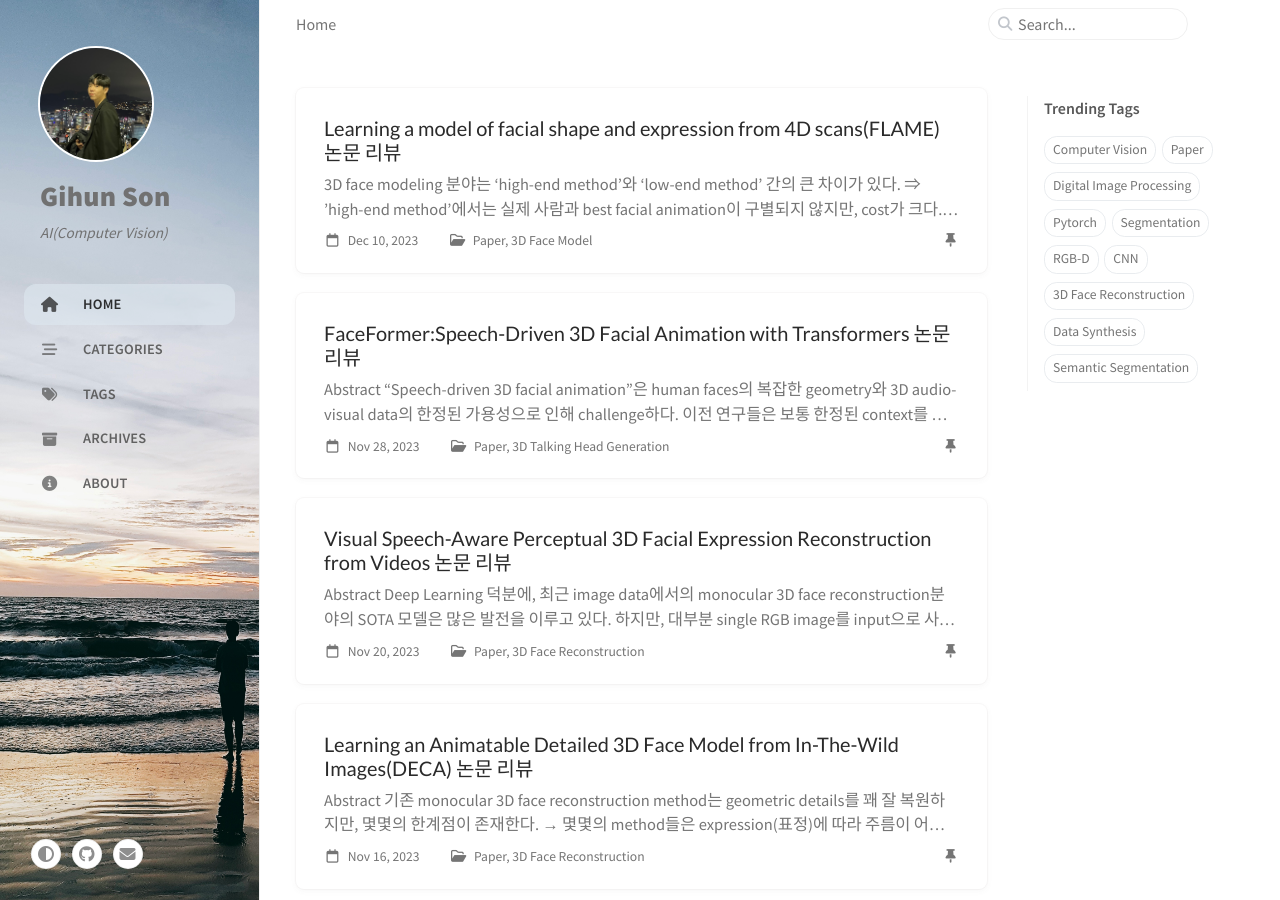
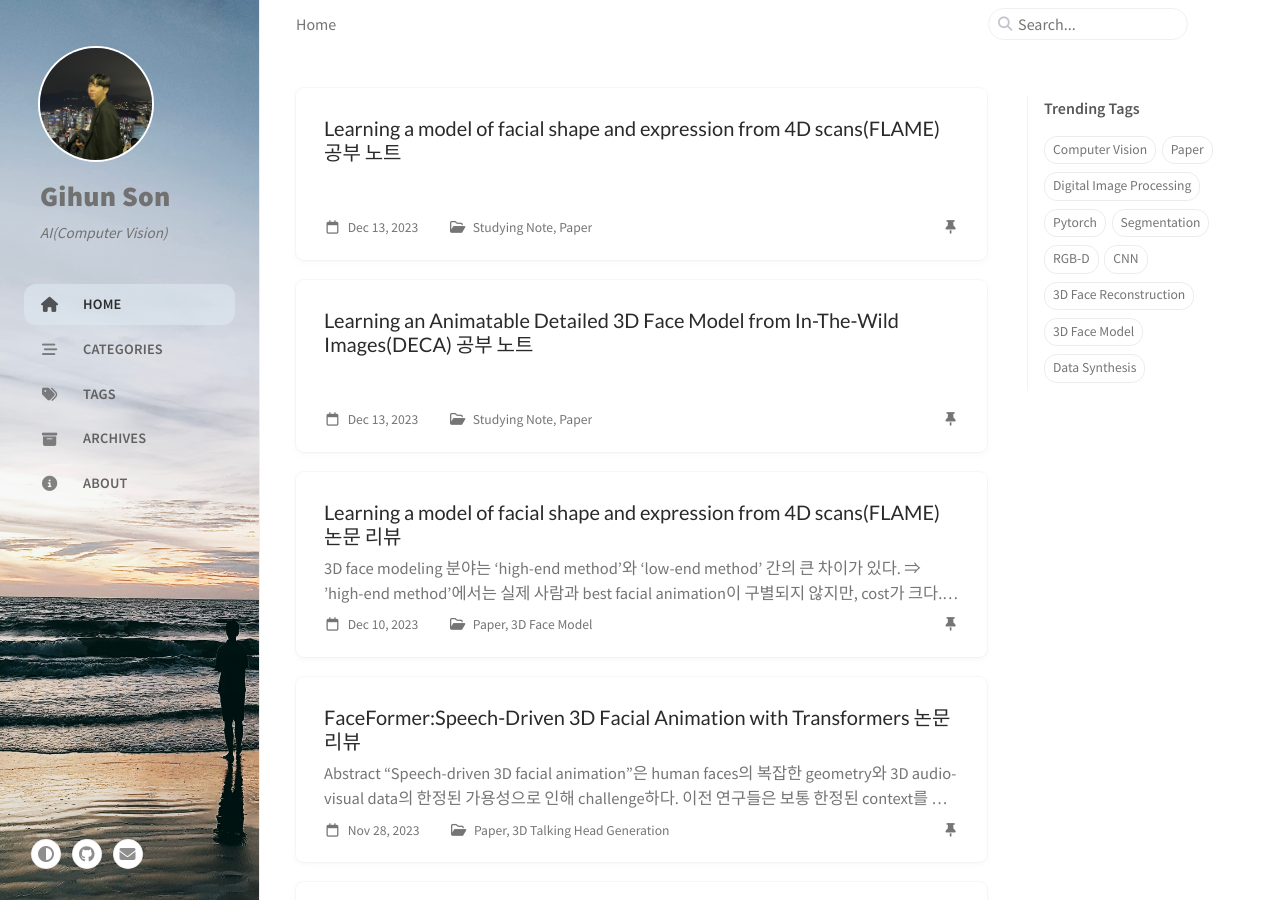
Before and after one commit to gihuni99/gihuni99.github.io, a Jekyll site: the page built from index.markdown, in a window 1280 px wide and 900 px high. Built offline with Jekyll 4.4.1, drawn with Linux system fonts in a browser that asks for light colours; cached includes are drawn as plain includes; comment, search, counter and statistics services are not loaded.

Commit message:
FLAME,DECA Studying Note

```diff
--- /dev/null
+++ b/_posts/Studying Note/Paper/2023-12-13-DECA.md
@@ -0,0 +1,22 @@
+---
+title: Learning an Animatable Detailed 3D Face Model from In-The-Wild Images(DECA) 공부 노트
+date: 2023-12-13 00:00:00 +09:00
+categories: [Studying Note, Paper]
+use_math: true
+tags:
+  [
+    Studying Note,
+    Paper,
+    3D Face Reconstruction,
+    DECA
+  ]
+pin: true
+---
+
+![image](https://github.com/gihuni99/gihuni99.github.io/assets/90080065/7ca7d74c-4f27-4813-afe2-e842432753fb)
+
+![image](https://github.com/gihuni99/gihuni99.github.io/assets/90080065/4acb46be-76c9-43b0-9bf2-a5c7388a59f3)
+
+![image](https://github.com/gihuni99/gihuni99.github.io/assets/90080065/4ef72200-d361-46f9-9f49-916a7a711cd1)
+
+![image](https://github.com/gihuni99/gihuni99.github.io/assets/90080065/38b49859-9f83-480c-bb0f-e5428a117067)
--- /dev/null
+++ b/_posts/Studying Note/Paper/2023-12-13-FLAME.md
@@ -0,0 +1,20 @@
+---
+title: Learning a model of facial shape and expression from 4D scans(FLAME) 공부 노트
+date: 2023-12-13 00:00:00 +09:00
+categories: [Studying Note, Paper]
+use_math: true
+tags:
+  [
+    Studying Note,
+    Paper,
+    3D Face Model,
+    FLAME
+  ]
+pin: true
+---
+
+![image](https://github.com/gihuni99/gihuni99.github.io/assets/90080065/2fd16daf-66c8-4815-b4e6-bdb9b6e93e64)
+
+![image](https://github.com/gihuni99/gihuni99.github.io/assets/90080065/bd195ab2-1635-476b-aa44-3258f3a8eba2)
+
+![image](https://github.com/gihuni99/gihuni99.github.io/assets/90080065/40d65f9c-6763-4aea-a9e6-01194009d71e)
```
Also changed, not shown: _posts/Paper/3D Face Reconstruction/2023-11-16-DECA.md (+3 -3 lines).
